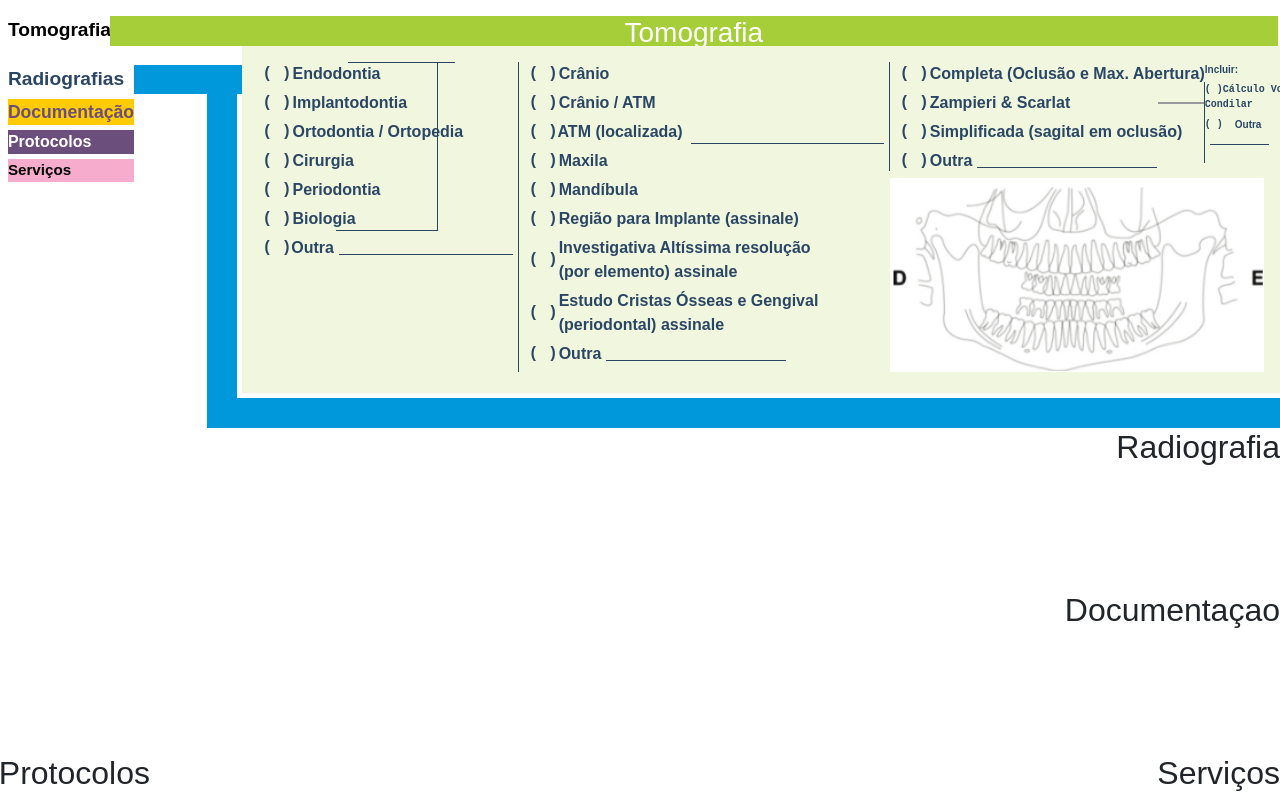
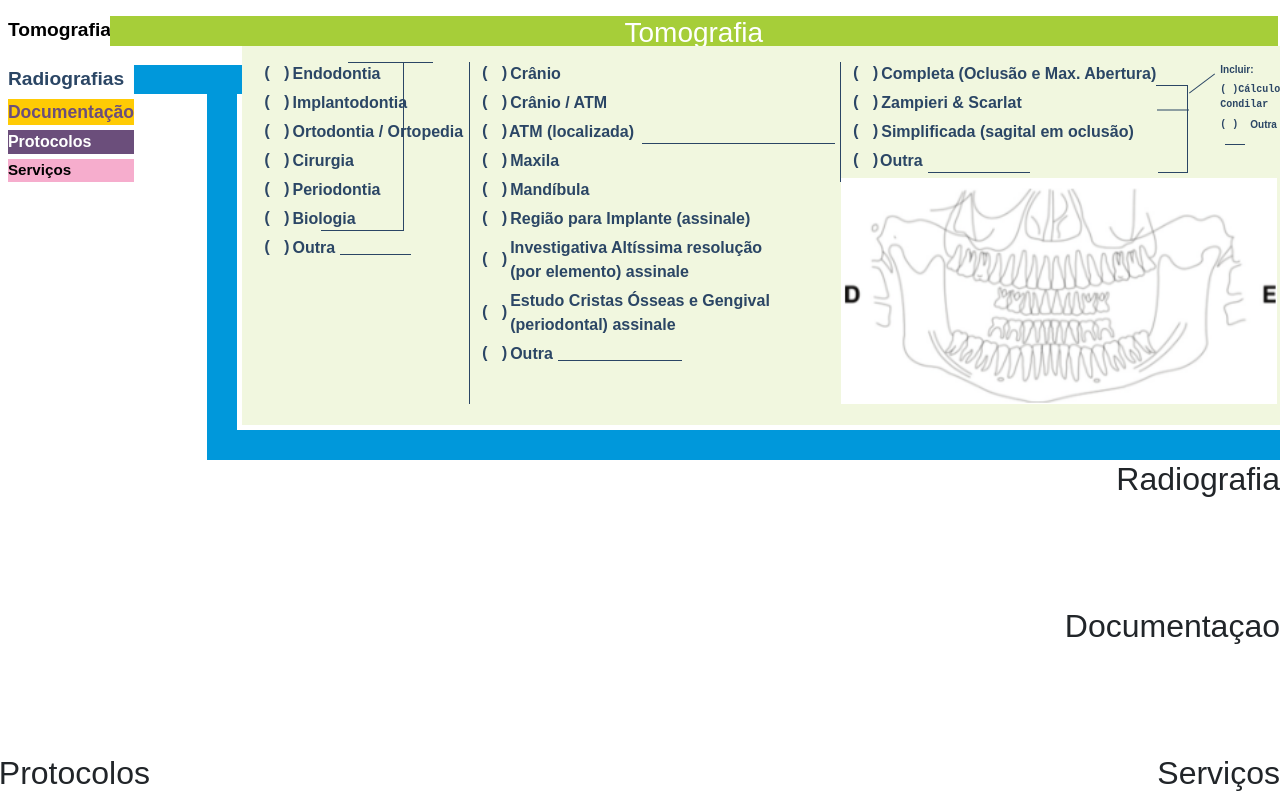
Before and after one commit to mjpfelicia/FORMULARIORADIOLOGIA, a React (Create React App) app: page / in a window 1280 px wide. Shown: the top 800 px of the page. Built offline with nearby package versions, Linux system fonts and the light colour scheme; the HTML template or start-up script is replaced by a standard one.

Commit message:
acertando lunha inclinada da terceira coluna

```diff
--- a/src/components/TomografiaOdontologica/TomografiaOdontologica.css
+++ b/src/components/TomografiaOdontologica/TomografiaOdontologica.css
@@ -305,7 +305,7 @@ img {
     position: absolute;
     top: 0;
     left: 85px;
-    width: 62%;
+    width: 61%;
     height: 1px;
     background-color: var(--azul-texto);
 }
@@ -323,12 +323,12 @@ img {
 
 .linha-simples {
     border: none;
-    border-bottom: 1px solid var(--azul-texto);
-    background-color: transparent;
+    outline: none;
     width: 35%;
     height: 13px;
     margin-left: 0.3rem;
-    outline: none;
+    border-bottom: 1px solid var(--azul-texto);
+    background-color: transparent;
 }
 
 .linha-horizontal {
@@ -337,22 +337,24 @@ img {
     color: var(--azul-texto);
     font-weight: normal;
     letter-spacing: 2px;
+    flex-grow: 1;
+    height: 1px;
+    background-color: var(--azul-texto);
+    width: 12rem;
 }
 
 .texto-com-linha {
-    position: relative;
     display: inline-block;
-    padding-right: 100px;
 }
 
 .texto-com-linha::after {
     content: "";
     position: absolute;
-    top: 50%;
-    left: 95%;
-    width: 3rem;
-    height: 2px;
-    background-color: #999;
+    top: 41%;
+    left: 91%;
+    width: 2rem;
+    height: 1px;
+    background-color: var(--azul-texto);
     transform: translateY(-50%);
 }
 
@@ -371,14 +373,6 @@ img {
     align-items: flex-end;
     justify-content: space-between;
     width: 100%;
-}
-
-
-.linha-horizontal {
-    flex-grow: 1;
-    height: 1px;
-    background-color: var(--azul-texto);
-    width: 12rem;
 }
 
 .terceira-col {
@@ -405,11 +399,6 @@ img {
 
 }
 
-.linha-simples {
-    width: 100%;
-    max-width: 180px;
-}
-
 .item-ul-terceira {
     margin-left: 10px !important;
 }
@@ -422,10 +411,29 @@ img {
     content: "";
     position: absolute;
     right: 0;
-    top: 20px;
-    height: 81px;
+    top: 23px;
+    height: 87px;
     width: 1px;
     background-color: var(--azul-texto);
+}
+
+.linha-completa {
+    display: flex;
+    align-items: flex-start;
+}
+
+.bloco-texto {
+    display: flex;
+    flex-direction: row;
+    flex-grow: 1;
+    align-items: flex-end;
+    justify-content: flex-start;
+}
+
+.linha-abaixo {
+    height: 1px;
+    background-color: var(--azul-texto);
+    width: 2rem;
 }
 
 .text-modificado {
@@ -433,8 +441,31 @@ img {
     font-weight: bold;
 }
 
-
 .abaixo-outra {
     display: block;
 
 }
+
+
+
+.linha-flex {
+    display: flex;
+    align-items: flex-end;
+    justify-content: space-between;
+    width: 100%;
+    position: relative;
+}
+
+.linha {
+    height: 1px;
+    background-color: var(--azul-texto);
+}
+
+.segunda {
+    width: 2rem;
+    margin-left: 8rem;
+}
+
+.quarta-coluna {
+    margin-left: 2rem;
+}
--- a/src/components/TomografiaOdontologica/TomografiaOdontologica.jsx
+++ b/src/components/TomografiaOdontologica/TomografiaOdontologica.jsx
@@ -145,13 +145,17 @@ const TomografiaOdontologica = () => {
                                         <div className='terceira-coluna '>
                                             <ul className="item-ul-terceira">
                                                 <li>
-                                                    <label className="parentheses" htmlFor="completa">
+                                                    <label className="parentheses linha-completa" htmlFor="completa">
                                                         <input type="checkbox" id="completa" />
-                                                        <span className="symbol"></span> Completa (Oclusão e Max. Abertura)
+                                                        <span className="symbol"></span>
+                                                        <div className="bloco-texto">
+                                                            <span className="texto">Completa (Oclusão e Max. Abertura)</span>
+                                                            <span className="linha-abaixo"></span>
+                                                        </div>
                                                     </label>
                                                 </li>
                                                 <li>
-                                                    <label className="parentheses" htmlFor="zampieri" style={{ display: 'flex', alignItems: 'center' }}>
+                                                    <label className="parentheses" htmlFor="zampieri" style={{ display: 'flex' }}>
                                                         <input type="checkbox" id="zampieri" />
                                                         <span className="symbol"></span>
                                                         <span className="texto-com-linha">Zampieri & Scarlat</span>
@@ -163,24 +167,45 @@ const TomografiaOdontologica = () => {
                                                         <span className="symbol"></span> Simplificada (sagital em oclusão)
                                                     </label>
                                                 </li>
-
                                                 <li>
                                                     <label className="parentheses" htmlFor="outra">
                                                         <input type="checkbox" id="outra" />
-                                                        <span className="symbol borda"></span> Outra
-                                                        <input type="text" className="linha-simples" />
+                                                        <span className="symbol borda"></span>
+                                                        <div class="linha-flex">
+                                                            <span class="texto-outra">Outra</span>
+                                                            <input type="text" className="linha-simples" />
+                                                            <span class="linha segunda"></span>
+                                                        </div>
                                                     </label>
                                                 </li>
                                             </ul>
                                         </div>
                                         <div className='quarta-coluna'>
                                             <ul>
-
-                                                <li>
-                                                    <label className="parentheses text-modificado" htmlFor="incluir">
+                                                <li style={{ position: 'relative' }}>
+                                                    <label
+                                                        htmlFor="incluir"
+                                                        className="parentheses text-modificado"
+                                                        style={{ position: 'relative', zIndex: 1 }}
+                                                    >
                                                         <input type="checkbox" id="incluir" />
                                                         <span className="text-modificado borda"></span> Incluir:
                                                     </label>
+
+                                                    {/* Linha inclinada */}
+                                                    <div
+                                                        style={{
+                                                            position: 'absolute',
+                                                            top: '140%',
+                                                            left: '-34px',
+                                                            width: '2rem',
+                                                            height: '1px',
+                                                            backgroundColor: '#2B4665',
+                                                            transform: 'rotate(-37deg)',
+                                                            zIndex: 0
+                                                        }}>
+
+                                                    </div>
                                                 </li>
                                                 <li>
                                                     <label className="parentheses" htmlFor="calculo">
```
